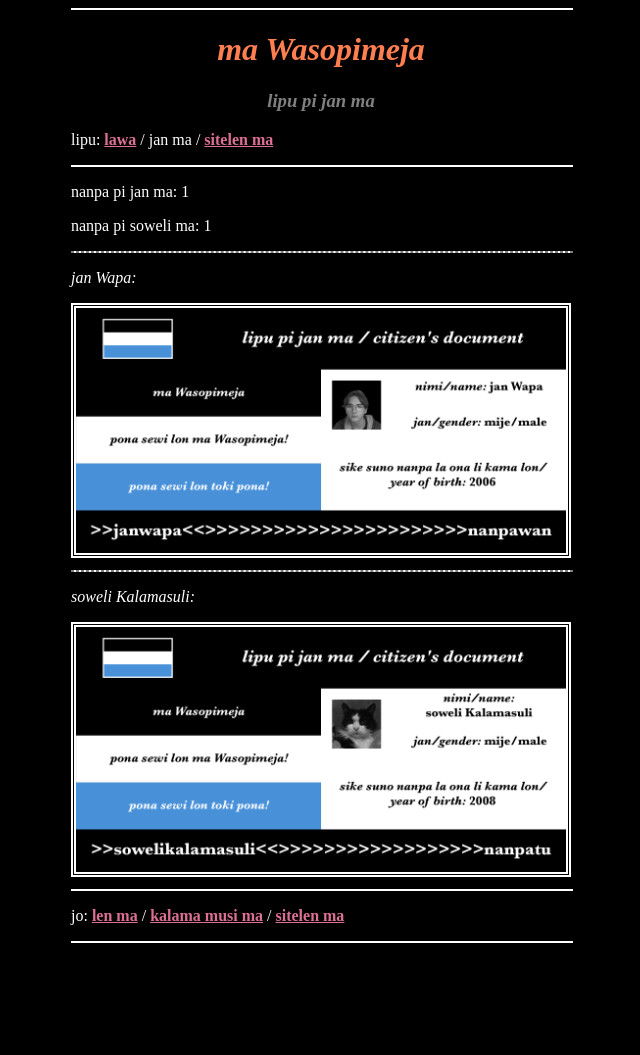
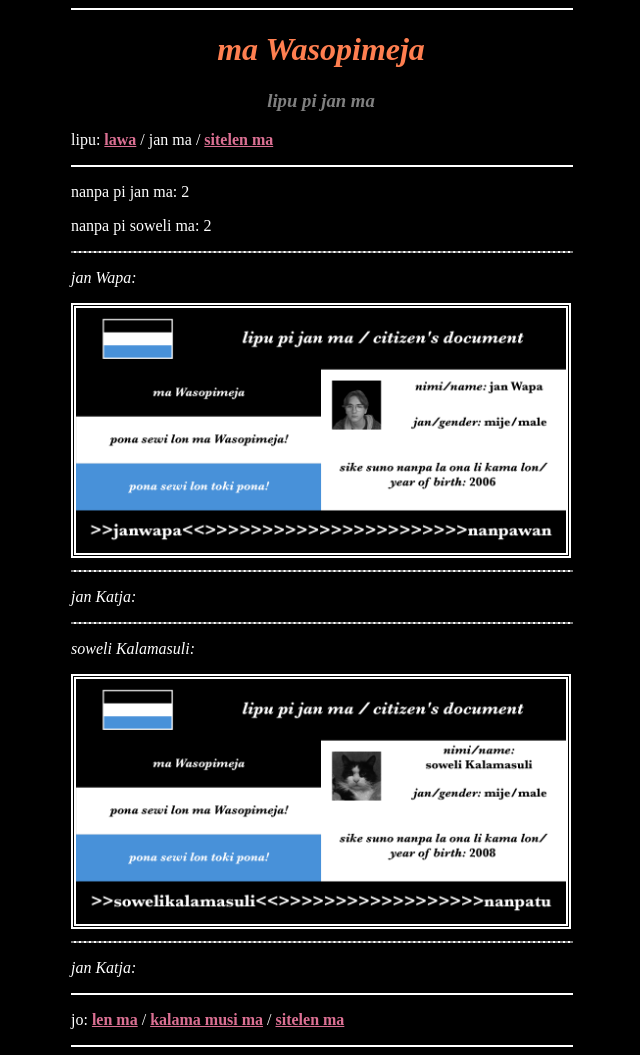
Before and after one commit to janwapa/janwapa.github.io, a plain HTML site: page jan.html in a window 1280 px wide. Shown: the whole page, without its empty margins (319-959 px from the left). Before the commit the page ends 951 px from the top, so only its background shows below. Drawn offline with Linux system fonts and the light colour scheme.

Commit message:
Update jan.html

```diff
--- a/jan.html
+++ b/jan.html
@@ -19,8 +19,8 @@
 
 <hr size="2" width="500" color="white">
 
-<p>nanpa pi jan ma: 1</p>
-<p>nanpa pi soweli ma: 1</p>
+<p>nanpa pi jan ma: 2</p>
+<p>nanpa pi soweli ma: 2</p>
 
 <hr style="border: 1px dashed gray;" width="500" color="white">
 
@@ -29,8 +29,16 @@
 
 <hr style="border: 1px dashed gray;" width="500" color="white">
 
+<p><em>jan Katja:</em></p>
+
+<hr style="border: 1px dashed gray;" width="500" color="white">
+
 <p><em>soweli Kalamasuli:</em></p>
 <img src="jan_ma/soweli_Kalamasuli.png" alt="soweli_Kalamasuli" width=490 height=245>
+
+<hr style="border: 1px dashed gray;" width="500" color="white">
+
+<p><em>jan Katja:</em></p>
 
 <hr size="2" width="500" color="white">
 
```
